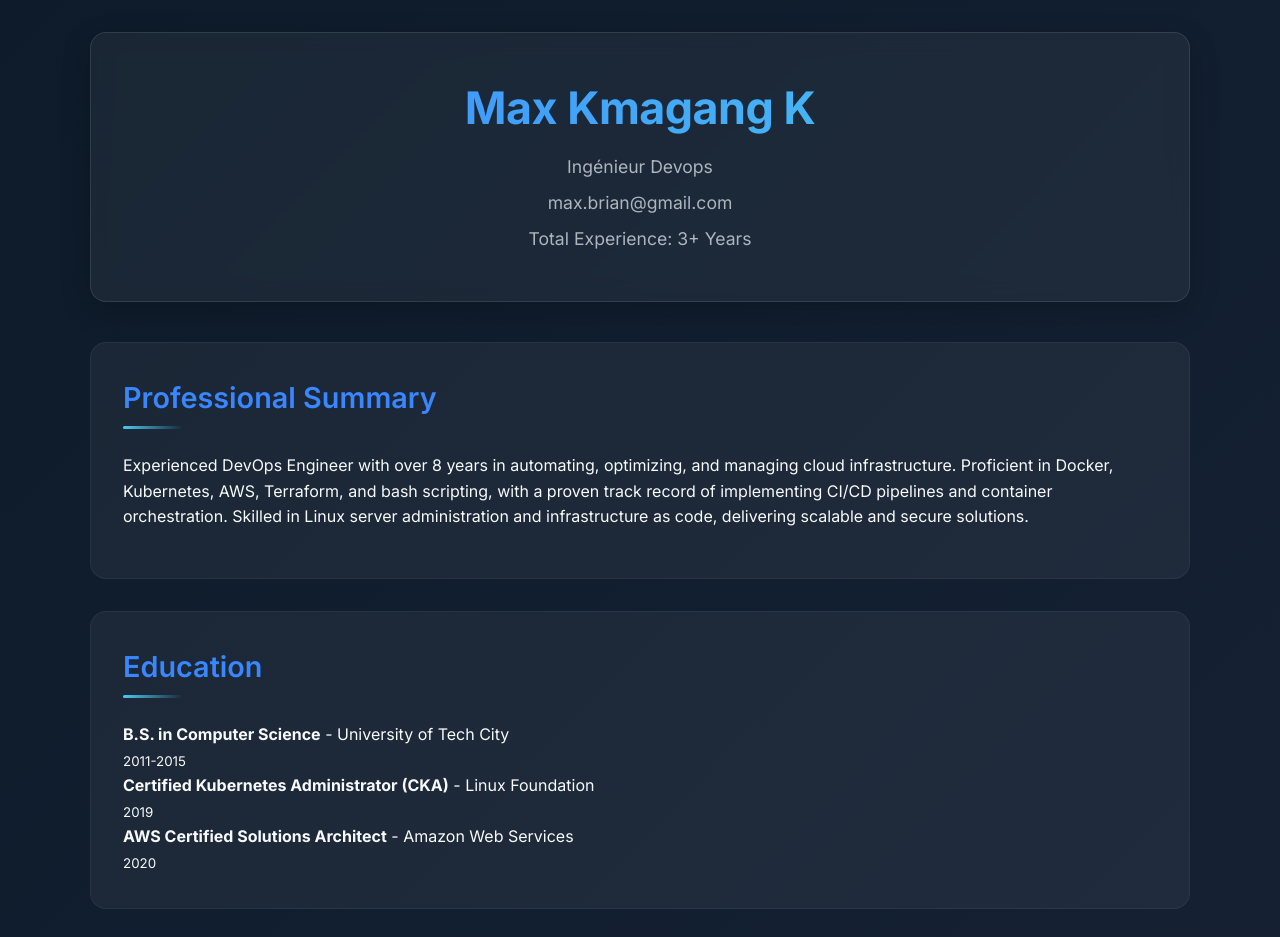
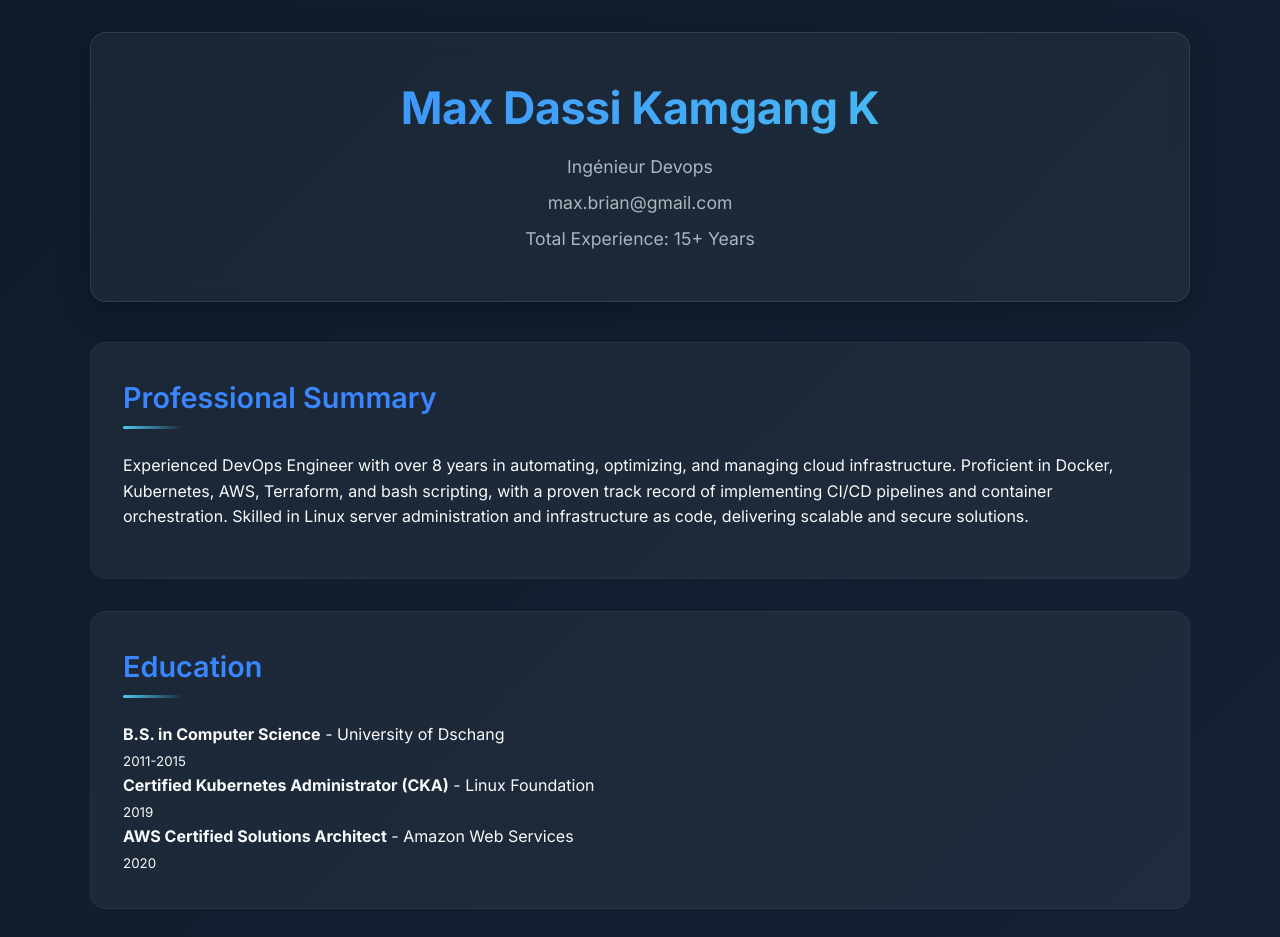
Before and after one commit to Max-Kamgang/portfolio, a Flask app: page / in a window 1280 px wide. Shown: the top 937 px of the page. Run offline with Flask 3, Linux system fonts and the light colour scheme.

Commit message:
Change => 15years

```diff
--- a/templates/index.html
+++ b/templates/index.html
@@ -271,10 +271,10 @@
 <body>
     <div class="container">
         <header class="header">
-            <h1>Max Kmagang K</h1>
+            <h1>Max  Dassi Kamgang K</h1>
             <p>Ingénieur Devops</p>
             <p>max.brian@gmail.com</p>
-            <p>Total Experience: 3+ Years</p>
+            <p>Total Experience: 15+ Years</p>
         </header>
 
         <section class="section summary">
@@ -285,7 +285,7 @@
         <section class="section">
             <h2>Education</h2>
             <div class="education-item">
-                <strong>B.S. in Computer Science</strong> - University of Tech City<br>
+                <strong>B.S. in Computer Science</strong> - University of Dschang <br>
                 <small>2011-2015</small>
             </div>
             <div class="education-item">
```
Also changed, not shown: .github/workflows/ci.yml.
